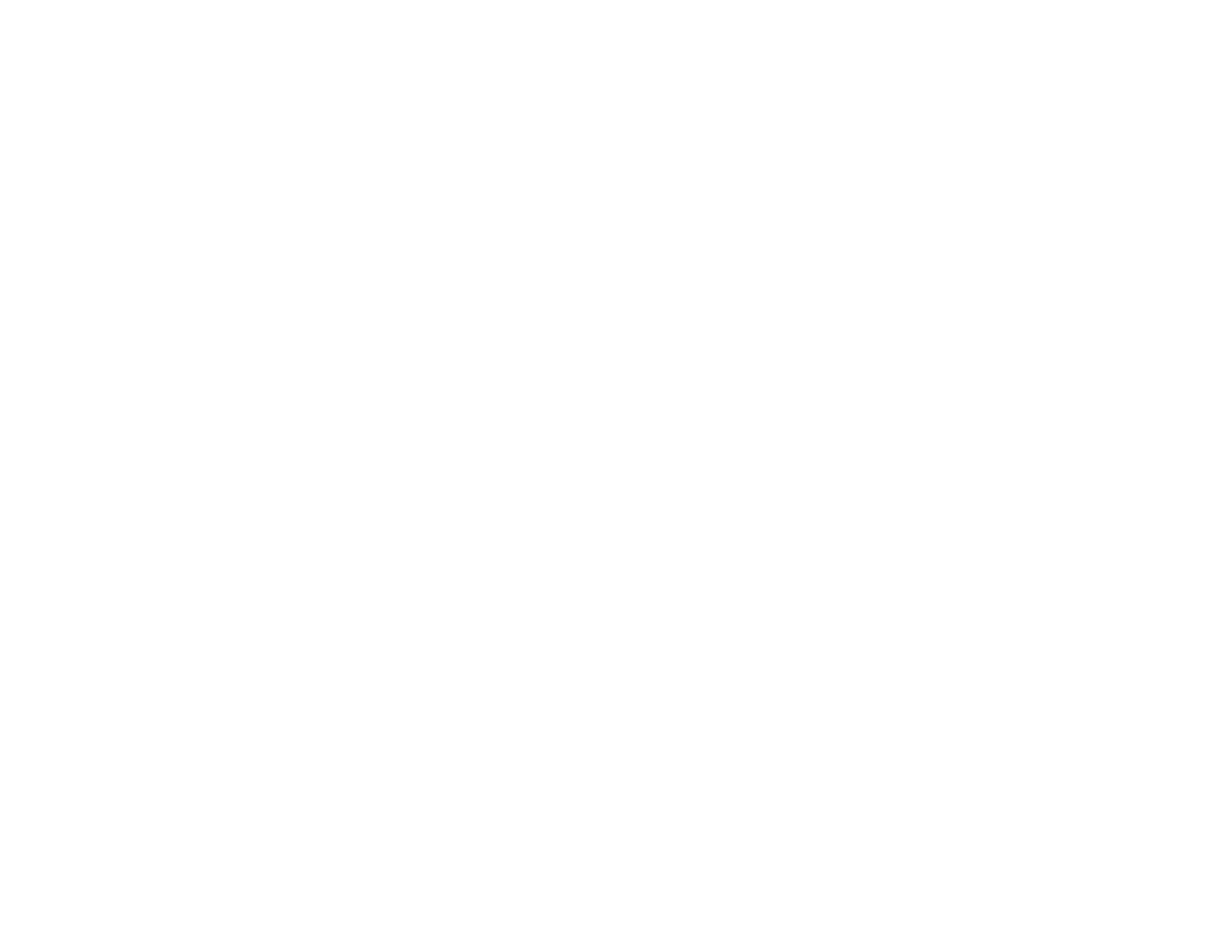
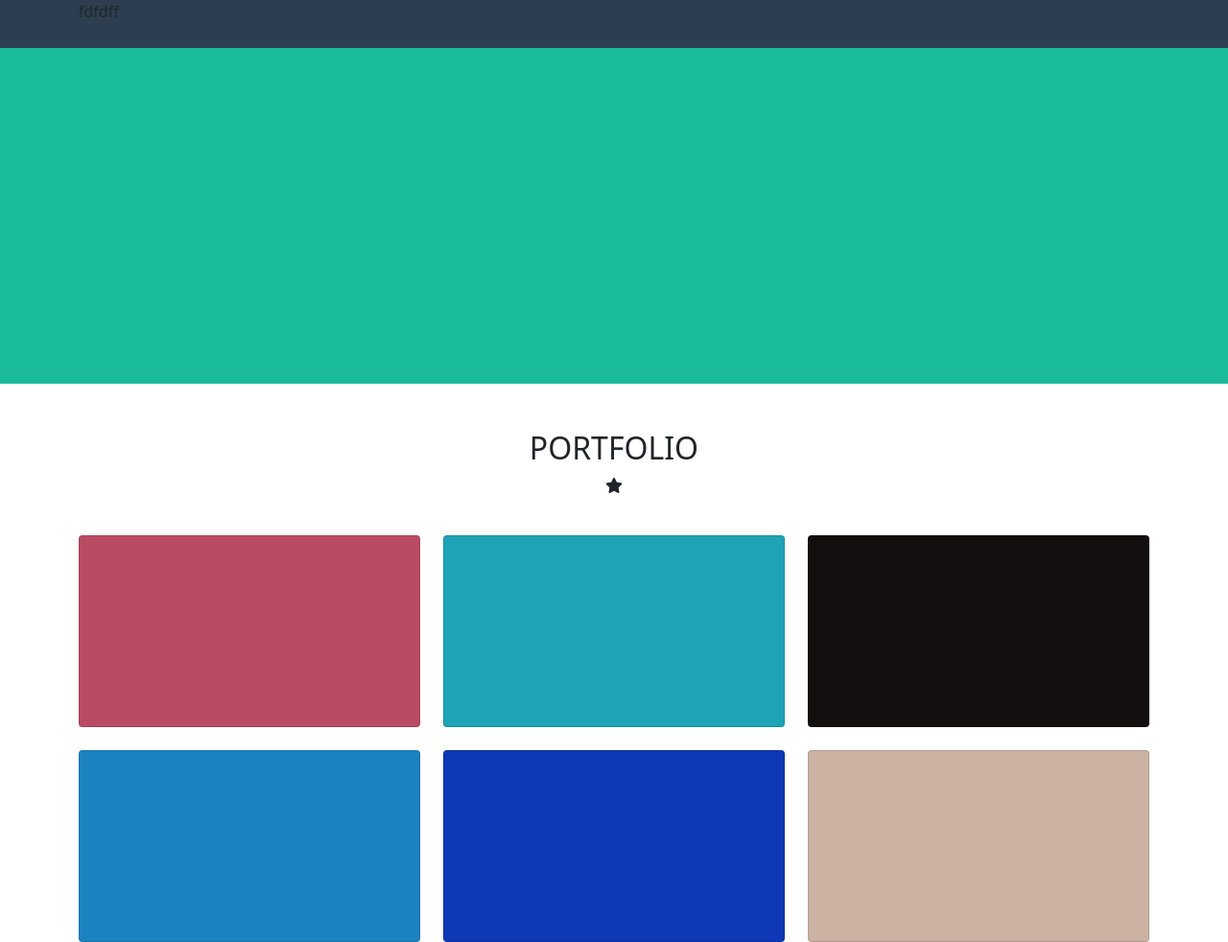
Before and after one commit to domenicolafroscia/html-css-bootstrap-freelancer, a plain HTML site: page index.html in a window 1280 px wide. Shown: the whole page at 96% size. Before the commit the page ends 800 px from the top, so only its background shows below. Drawn offline with nearby package versions, Linux system fonts and the light colour scheme.

Commit message:
add: aggiunta header, hero e portafolio section

```diff
--- a/css/style.css
+++ b/css/style.css
@@ -0,0 +1,63 @@
+/* COMMON */
+img {
+    max-width: 100%;
+}
+
+/* HEADER */
+nav {
+    background-color: #2C3E50;
+    position: fixed;
+    width: 100%;
+    z-index: 200;
+    /* debug */
+    height: 50px;
+}
+
+/* MAIN */
+/* section hero */
+.hero {
+    background-color: #1ABC9C;
+    height: 400px;
+}
+
+/* section portfolio */
+.title-portfolio {
+    text-align: center;
+    margin-top: 3rem;
+}
+
+.card {
+    /* debug */
+    height: 200px;
+}
+
+.card-1 {
+    background-color: #BA4B63;
+}
+
+.card-2 {
+    background-color: #1EA4B6;
+}
+
+.card-3 {
+    background-color: #140F0F;
+}
+
+.card-4 {
+    background-color: #1C83C1;
+}
+
+.card-5 {
+    background-color: #0E38B5;
+}
+
+.card-6 {
+    background-color: #CCB2A3;
+}
+
+
+
+
+
+
+/* FOOTER */
--- a/index.html
+++ b/index.html
@@ -10,8 +10,63 @@
 
     <!-- Customs -->
     <link rel="stylesheet" href="css/style.css">
+    <link rel="stylesheet" href="https://cdnjs.cloudflare.com/ajax/libs/font-awesome/6.4.2/css/all.min.css" integrity="sha512-z3gLpd7yknf1YoNbCzqRKc4qyor8gaKU1qmn+CShxbuBusANI9QpRohGBreCFkKxLhei6S9CQXFEbbKuqLg0DA==" crossorigin="anonymous" referrerpolicy="no-referrer" />
 </head>
 <body>
+    <!-- HEADER -->
+    <header>
+        <nav>
+            <div class="flex container-sm">
+                fdfdff
+            </div>
+        </nav>
+    </header>
+    <!-- /HEADER -->
+
+    <!-- MAIN -->
+    <main>
+        <section class="hero">
+
+        </section>
+
+        <section class="portfolio">
+            <div class="title-portfolio">
+                <h2>PORTFOLIO</h2>
+                <p><i class="fa-solid fa-star"></i></p>
+            </div>
+
+            <div class="container-sm">
+                <div class="row">
+                    <div class="col-12 gy-4 col-md-6 col-lg-4">
+                        <div class="card card-1"></div>
+                    </div>
+                    <div class="col-12 gy-4 col-md-6 col-lg-4">
+                        <div class="card card-2"></div>
+                    </div>
+                    <div class="col-12 gy-4 col-md-6 col-lg-4">
+                        <div class="card card-3"></div>
+                    </div>
+                    <div class="col-12 gy-4 col-md-6 col-lg-4">
+                        <div class="card card-4"></div>
+                    </div>
+                    <div class="col-12 gy-4 col-md-6 col-lg-4">
+                        <div class="card card-5"></div>
+                    </div>
+                    <div class="col-12 gy-4 col-md-6 col-lg-4">
+                        <div class="card card-6"></div>
+                    </div>
+                </div>
+            </div>
+        </section>
+    </main>
+    <!-- /MAIN -->
+
+    <!-- FOOTER -->
+    <footer>
+
+    </footer>
+    <!-- /FOOTER -->
+
 
 </body>
 </html>
```
